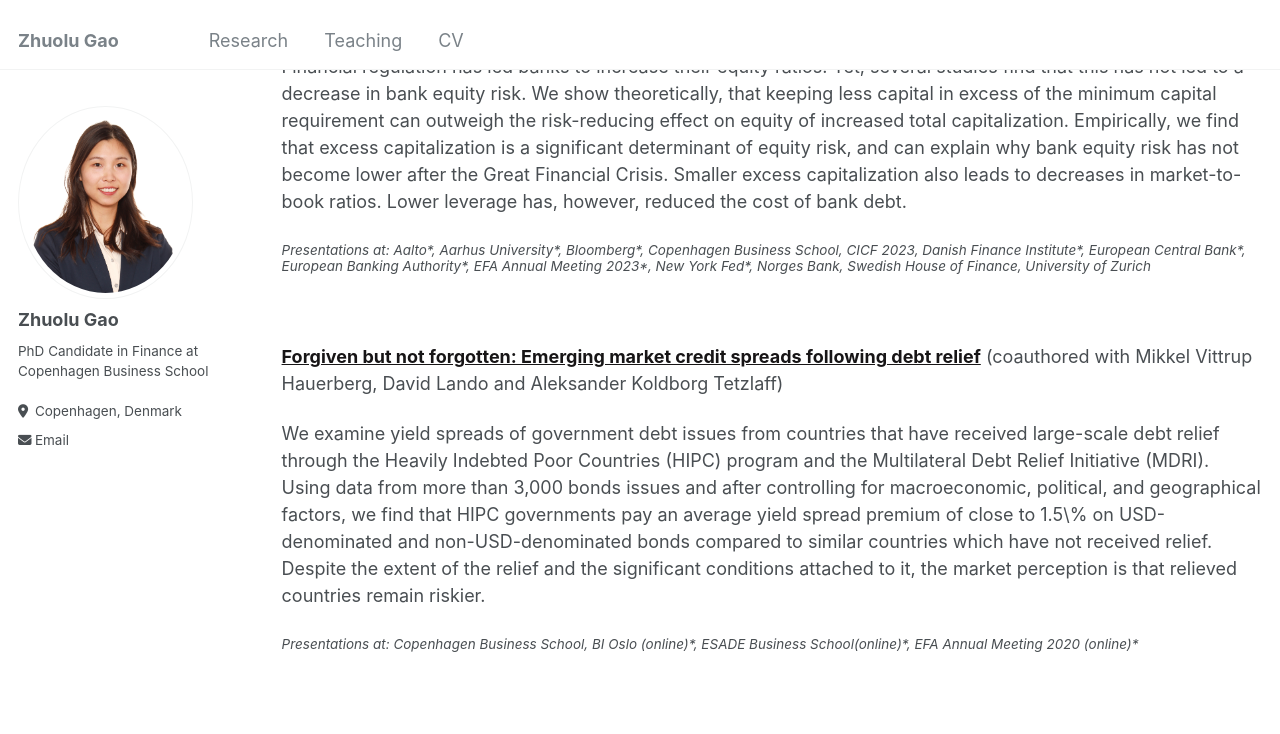
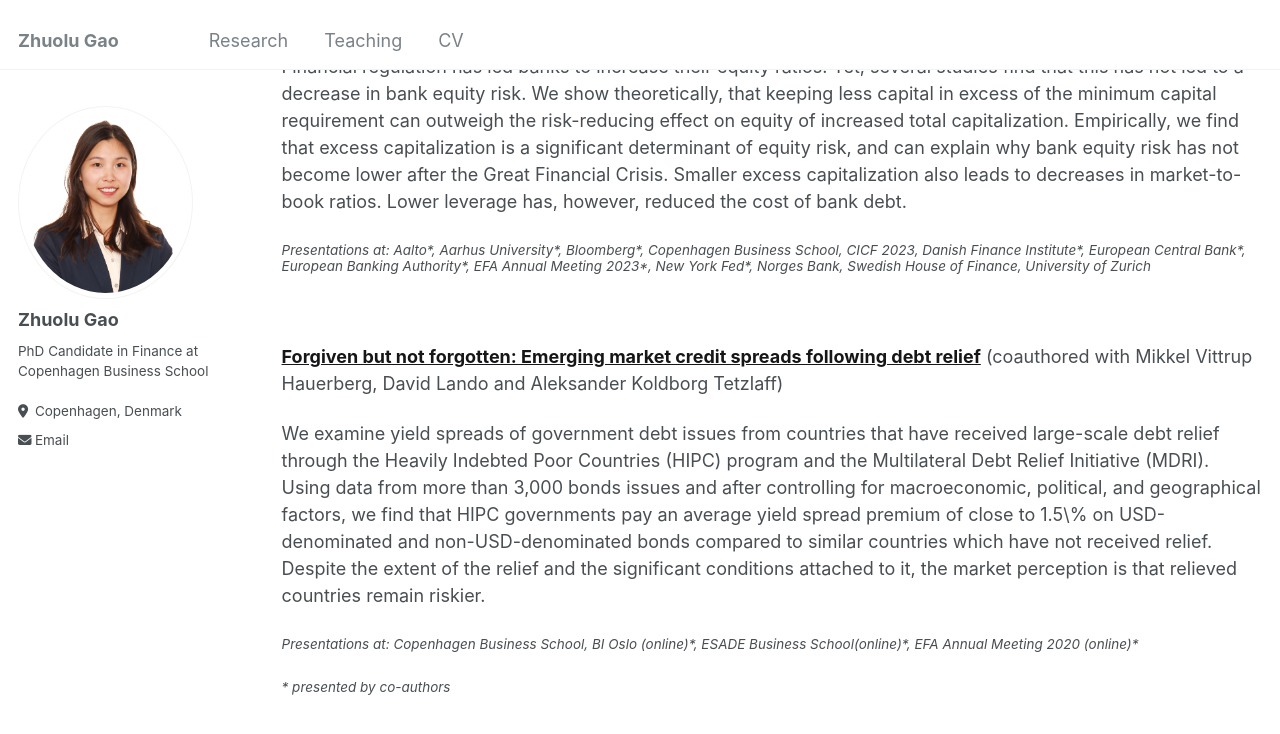
Before and after one commit to zhuolugao/zhuolugao.github.io, a Jekyll site: the page built from _pages/research.md, in a window 1280 px wide and 900 px high, scrolled down 721 px. Shown: the top 734 px of the window. Built offline with Jekyll 4.4.1, drawn with Linux system fonts in a browser that asks for light colours.

Commit message:
1) Update CV. 2) Update styles in research and teaching.

```diff
--- a/_pages/research.md
+++ b/_pages/research.md
@@ -44,3 +44,5 @@ Financial regulation has led banks to increase their equity ratios. Yet, several
 We examine yield spreads of government debt issues from countries that have received large-scale debt relief through the Heavily Indebted Poor Countries (HIPC) program and the Multilateral Debt Relief Initiative (MDRI). Using data from more than 3,000 bonds issues and after controlling for macroeconomic, political, and geographical factors, we find that HIPC governments pay an average yield spread premium of close to 1.5\% on USD-denominated and non-USD-denominated bonds compared to similar countries which have not received relief. Despite the extent of the relief and the significant conditions attached to it, the market perception is that relieved countries remain riskier.
 
 #### *Presentations at: Copenhagen Business School, BI Oslo (online)\*, ESADE Business School(online)\*, EFA Annual Meeting 2020 (online)\**
+
+#### *\* presented by co-authors*
```
Also changed, not shown: _pages/teaching.md (+2 -0 lines), 1 other file.
